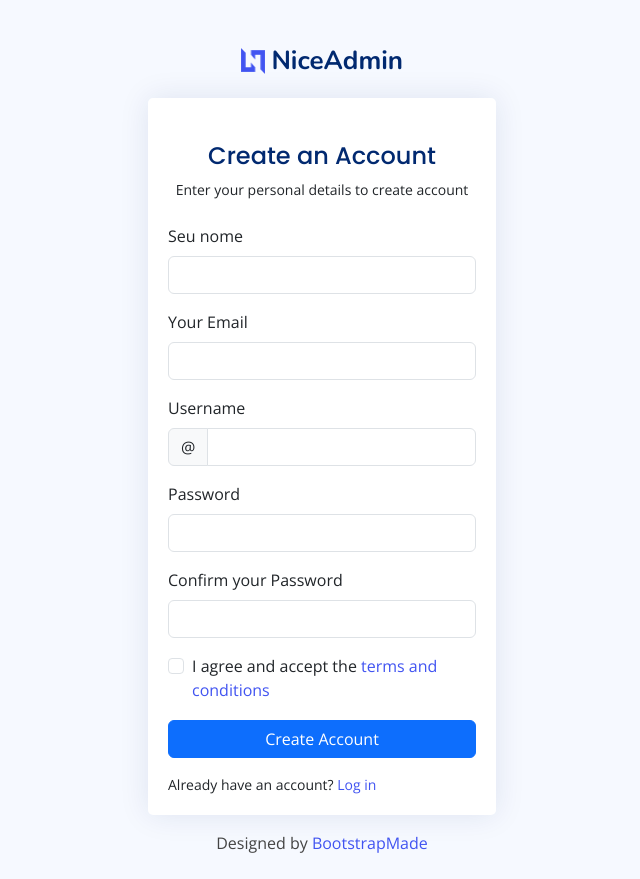
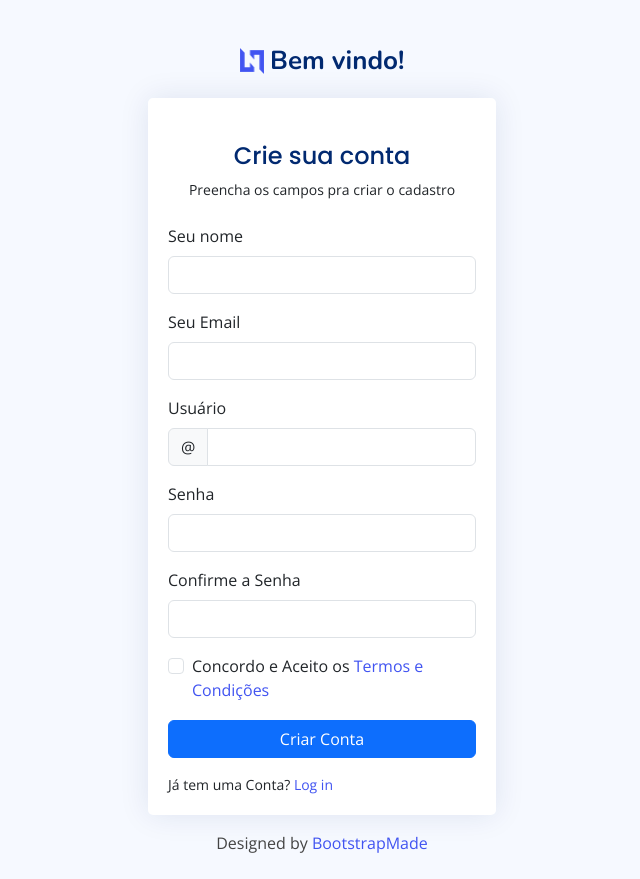
Before and after one commit to andrefelix93/Odontologico, a Django app: page /create/ in a window 1280 px wide. Shown: the whole page, without its empty margins (318-958 px from the left). Run offline with Django 4.2, Linux system fonts and the light colour scheme; some libraries are stand-ins or nearby versions.

Commit message:
Alterações nos textos da página register.html

```diff
--- a/sistema_odontologico/acesso/templates/pages/register.html
+++ b/sistema_odontologico/acesso/templates/pages/register.html
@@ -23,8 +23,8 @@
 
               <div class="d-flex justify-content-center py-4">
                 <a href="index.html" class="logo d-flex align-items-center w-auto">
-                  <img src="assets/img/logo.png" alt="">
-                  <span class="d-none d-lg-block">NiceAdmin</span>
+                  <img src="{% static 'img/logo.png' %}" alt="">
+                  <span class="d-none d-lg-block">Bem vindo!</span>
                 </a>
               </div><!-- End Logo -->
 
@@ -33,56 +33,56 @@
                 <div class="card-body">
 
                   <div class="pt-4 pb-2">
-                    <h5 class="card-title text-center pb-0 fs-4">Create an Account</h5>
-                    <p class="text-center small">Enter your personal details to create account</p>
+                    <h5 class="card-title text-center pb-0 fs-4">Crie sua conta</h5>
+                    <p class="text-center small">Preencha os campos pra criar o cadastro</p>
                   </div>
 
                   <form class="row g-3 needs-validation" novalidate>
                     <div class="col-12">
                       <label for="yourName" class="form-label">Seu nome</label>
                       <input type="text" name="name" class="form-control" id="yourName" required>
-                      <div class="invalid-feedback">Please, enter your name!</div>
+                      <div class="invalid-feedback">Por favor, informe seu nome!</div>
                     </div>
 
                     <div class="col-12">
-                      <label for="yourEmail" class="form-label">Your Email</label>
+                      <label for="yourEmail" class="form-label">Seu Email</label>
                       <input type="email" name="email" class="form-control" id="yourEmail" required>
-                      <div class="invalid-feedback">Please enter a valid Email adddress!</div>
+                      <div class="invalid-feedback">Por favor, informe um Email válido!</div>
                     </div>
 
                     <div class="col-12">
-                      <label for="yourUsername" class="form-label">Username</label>
+                      <label for="yourUsername" class="form-label">Usuário</label>
                       <div class="input-group has-validation">
                         <span class="input-group-text" id="inputGroupPrepend">@</span>
                         <input type="text" name="username" class="form-control" id="yourUsername" required>
-                        <div class="invalid-feedback">Please choose a username.</div>
+                        <div class="invalid-feedback">Por favor escolha um Usuário válido.</div>
                       </div>
                     </div>
 
                     <div class="col-12">
-                      <label for="yourPassword" class="form-label">Password</label>
+                      <label for="yourPassword" class="form-label">Senha</label>
                       <input type="password" name="password" class="form-control" id="yourPassword" required>
-                      <div class="invalid-feedback">Please enter your password!</div>
+                      <div class="invalid-feedback">Digite sua Senha!</div>
                     </div>
 
                     <div class="col-12">
-                      <label for="yourPassword" class="form-label">Confirm your Password</label>
+                      <label for="yourPassword" class="form-label">Confirme a Senha</label>
                       <input type="password2" name="password2" class="form-control" id="yourPassword2" required>
-                      <div class="invalid-feedback">Please enter your password!</div>
+                      <div class="invalid-feedback">A senha está diferente!</div>
                     </div>
 
                     <div class="col-12">
                       <div class="form-check">
                         <input class="form-check-input" name="terms" type="checkbox" value="" id="acceptTerms" required>
-                        <label class="form-check-label" for="acceptTerms">I agree and accept the <a href="#">terms and conditions</a></label>
-                        <div class="invalid-feedback">You must agree before submitting.</div>
+                        <label class="form-check-label" for="acceptTerms">Concordo e Aceito os <a href="#">Termos e Condições</a></label>
+                        <div class="invalid-feedback">Você precisa aceitar os Termos e Condições.</div>
                       </div>
                     </div>
                     <div class="col-12">
-                      <button class="btn btn-primary w-100" type="submit">Create Account</button>
+                      <button class="btn btn-primary w-100" type="submit">Criar Conta</button>
                     </div>
                     <div class="col-12">
-                      <p class="small mb-0">Already have an account? <a href="pages-login.html">Log in</a></p>
+                      <p class="small mb-0">Já tem uma Conta? <a href="#">Log in</a></p>
                     </div>
                   </form>
 
```
